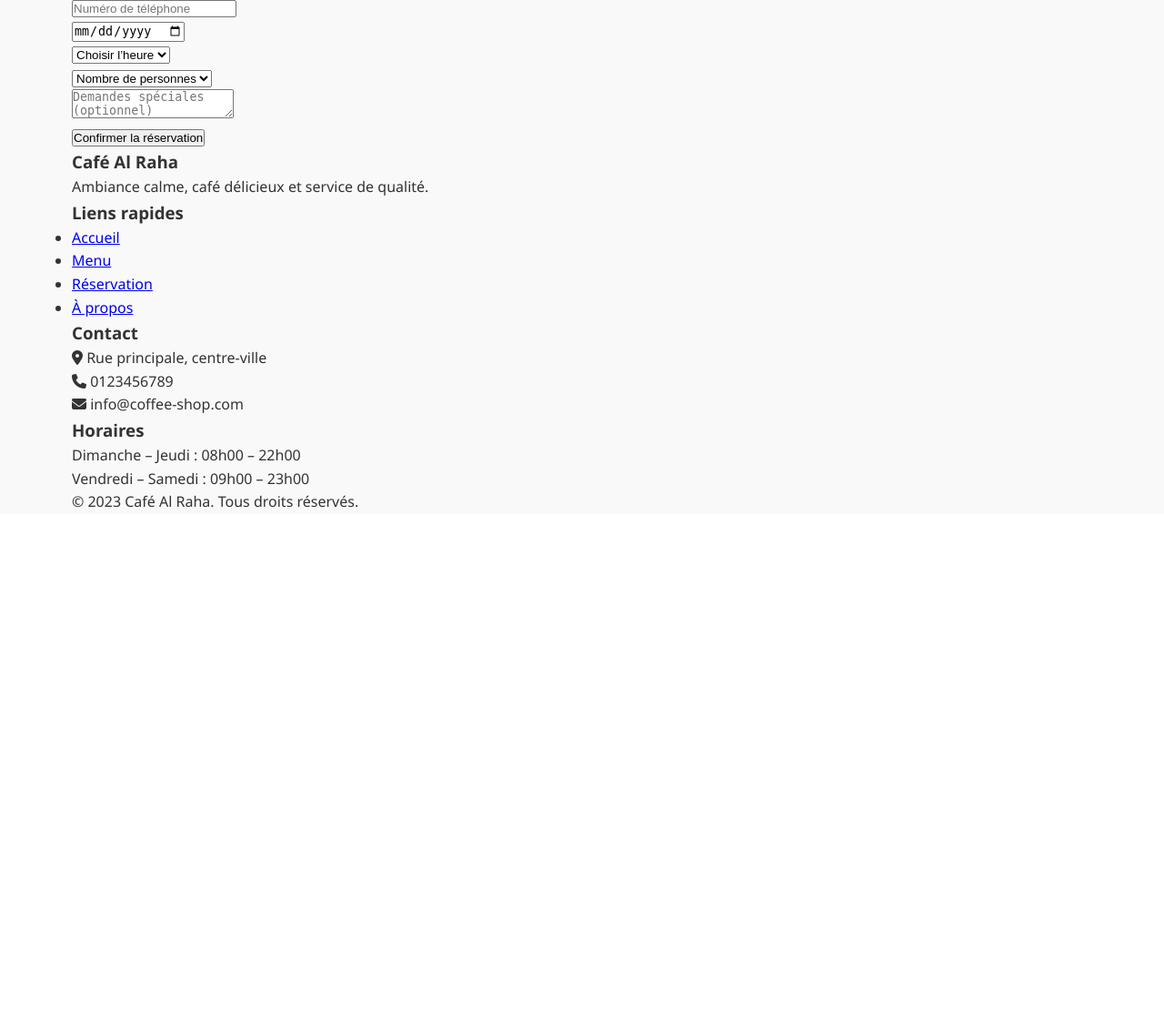
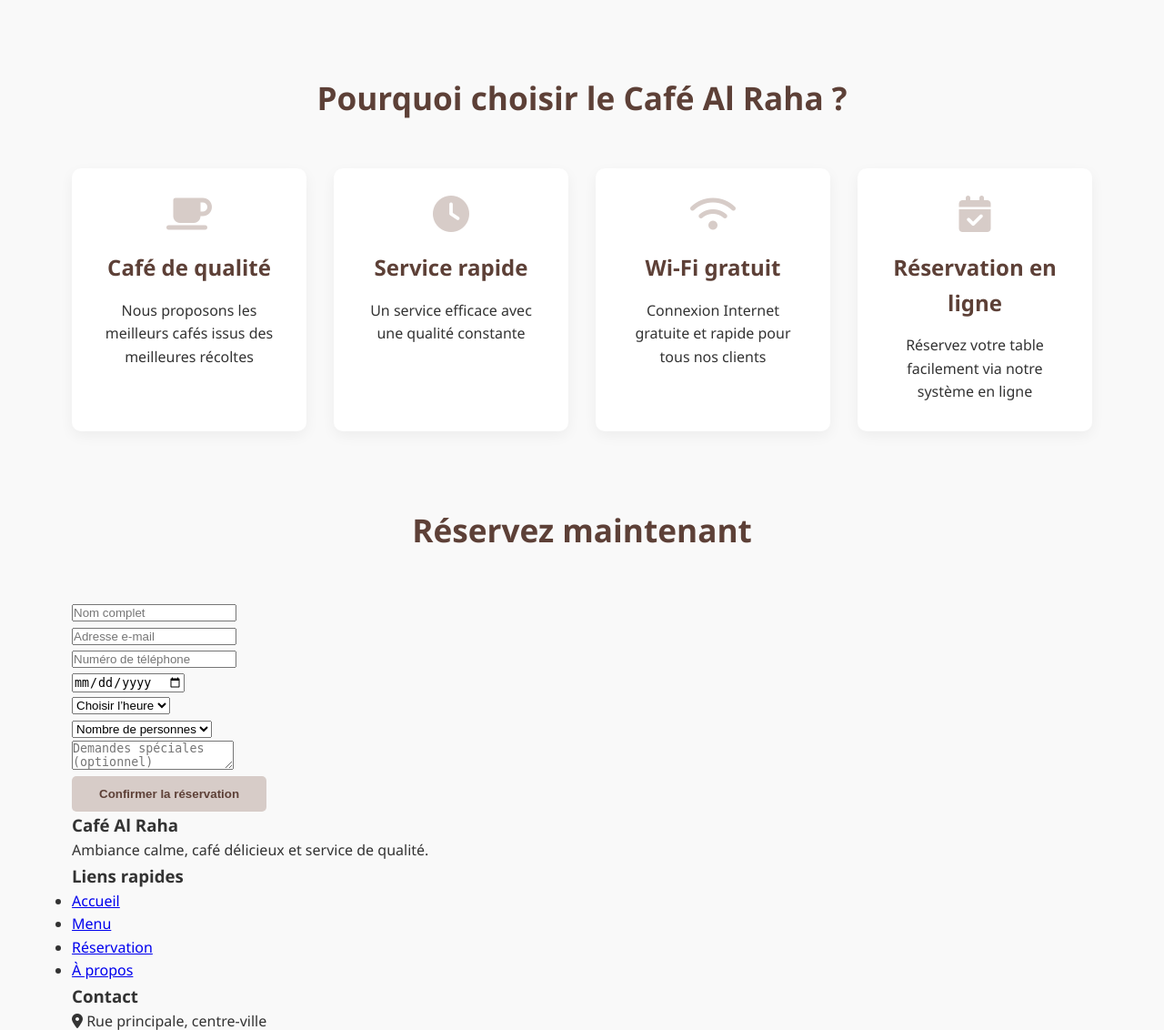
Before and after one commit to khouloudbouzabia/paw, a PHP site: page / in a window 1280 px wide. Shown: the part 559-1691 px from the top of the page at 91% size. Before the commit the page ends 1117 px from the top, so only its background shows below. Run offline with PHP 8.4, Linux system fonts and the light colour scheme.

Commit message:
add style page index.html

```diff
--- a/css/style.css
+++ b/css/style.css
@@ -82,3 +82,87 @@ body {
     font-size: 1.5rem;
     cursor: pointer;
 }
+
+/* Section Hero */
+.hero {
+    background: linear-gradient(rgba(93, 64, 55, 0.8), rgba(93, 64, 55, 0.8)), url('../images/coffee-bg.jpg');
+    background-size: cover;
+    background-position: center;
+    color: white;
+    text-align: center;
+    padding: 150px 0 100px;
+    margin-top: 70px;
+}
+
+.hero-content h1 {
+    font-size: 3rem;
+    margin-bottom: 20px;
+}
+
+.hero-content p {
+    font-size: 1.2rem;
+    margin-bottom: 30px;
+    max-width: 700px;
+    margin-left: auto;
+    margin-right: auto;
+}
+
+.btn {
+    display: inline-block;
+    background-color: #D7CCC8;
+    color: #5D4037;
+    padding: 12px 30px;
+    border-radius: 5px;
+    text-decoration: none;
+    font-weight: bold;
+    transition: background-color 0.3s;
+    border: none;
+    cursor: pointer;
+}
+
+.btn:hover {
+    background-color: #BCAAA4;
+}
+
+/* Fonctionnalités */
+.features {
+    padding: 80px 0;
+}
+
+.section-title {
+    text-align: center;
+    font-size: 2.2rem;
+    margin-bottom: 50px;
+    color: #5D4037;
+}
+
+.features-grid {
+    display: grid;
+    grid-template-columns: repeat(auto-fit, minmax(250px, 1fr));
+    gap: 30px;
+}
+
+.feature-card {
+    background-color: white;
+    padding: 30px;
+    border-radius: 10px;
+    text-align: center;
+    box-shadow: 0 5px 15px rgba(0,0,0,0.05);
+    transition: transform 0.3s;
+}
+
+.feature-card:hover {
+    transform: translateY(-10px);
+}
+
+.feature-card i {
+    font-size: 2.5rem;
+    color: #D7CCC8;
+    margin-bottom: 20px;
+}
+
+.feature-card h3 {
+    font-size: 1.5rem;
+    margin-bottom: 15px;
+    color: #5D4037;
+}
```
